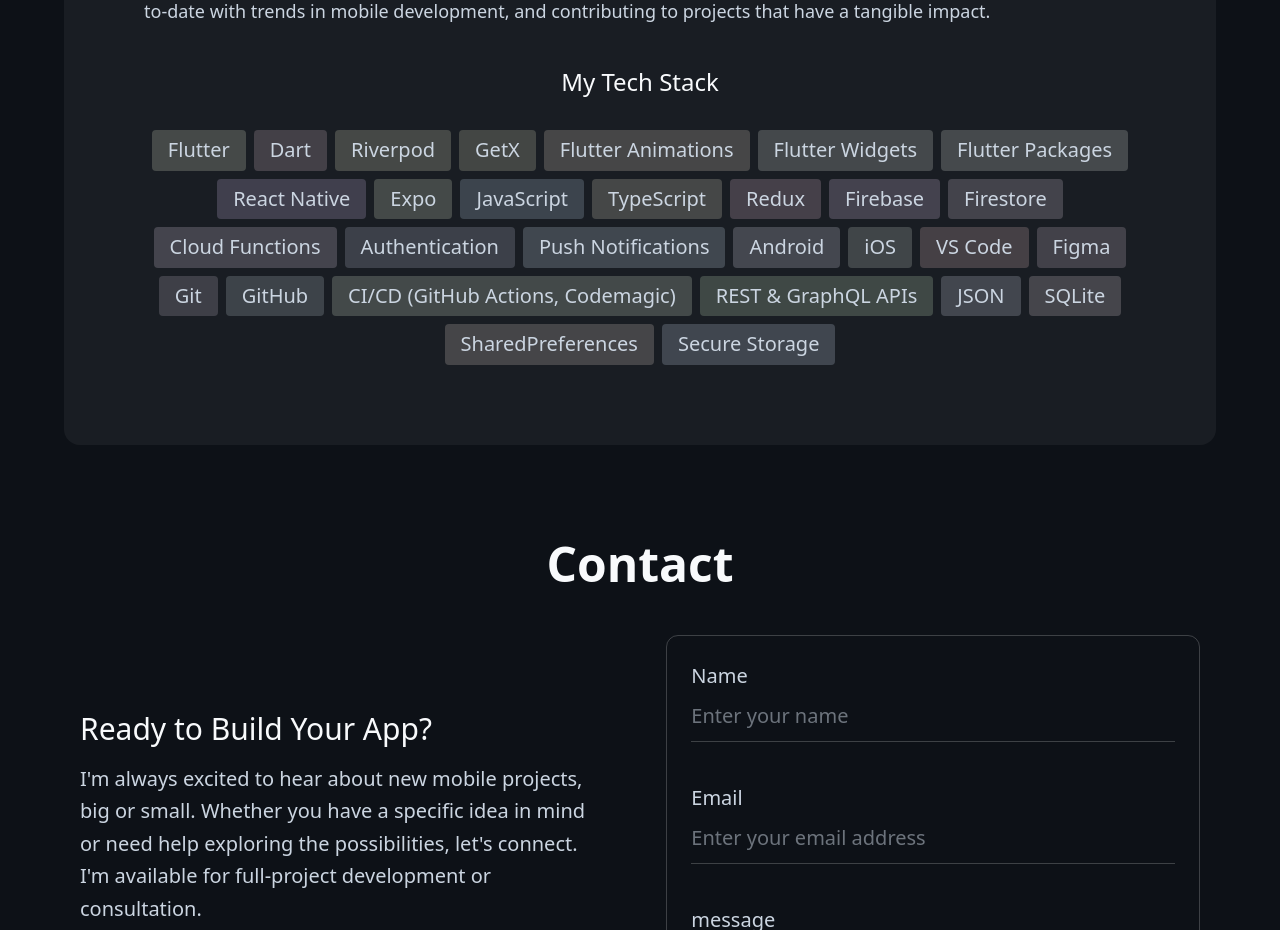
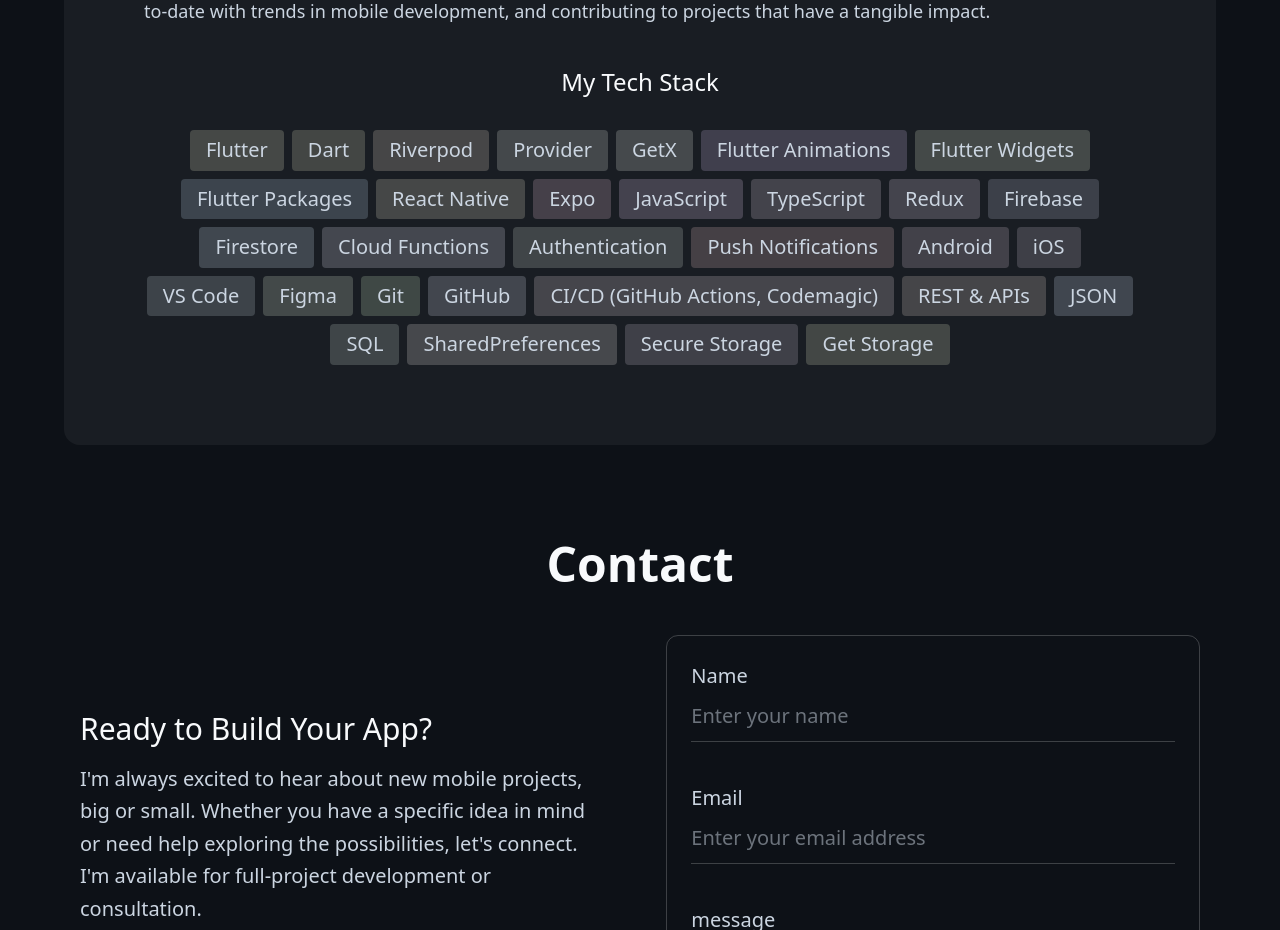
Before and after one commit to iyke-e/blezant-Portfolio, a React (Vite) app: page / in a window 1280 px wide. Shown: the part 2200-3130 px from the top of the page. Built offline with nearby package versions, Linux system fonts and the light colour scheme.

Commit message:
update techstack

```diff
--- a/src/components/navigation/MobileNav.jsx
+++ b/src/components/navigation/MobileNav.jsx
@@ -1,6 +1,6 @@
 const MobileNav = ({ menuOpen, setMenuOpen, toggleScroll }) => {
   const closeMenu = () => {
-    setMenuOpen(!menuOpen);
+    setMenuOpen(false);
     toggleScroll();
   };
   return (
--- a/src/data/techstackdata.js
+++ b/src/data/techstackdata.js
@@ -2,6 +2,7 @@
   "Flutter",
   "Dart",
   "Riverpod",
+  "Provider",
   "GetX",
   "Flutter Animations",
   "Flutter Widgets",
@@ -23,9 +24,10 @@
   "Git",
   "GitHub",
   "CI/CD (GitHub Actions, Codemagic)",
-  "REST & GraphQL APIs",
+  "REST &  APIs",
   "JSON",
-  "SQLite",
+  "SQL",
   "SharedPreferences",
   "Secure Storage",
+  "Get Storage",
 ];
```
Also changed, not shown: 1 other file (tests, documents, lock files or other folders).
